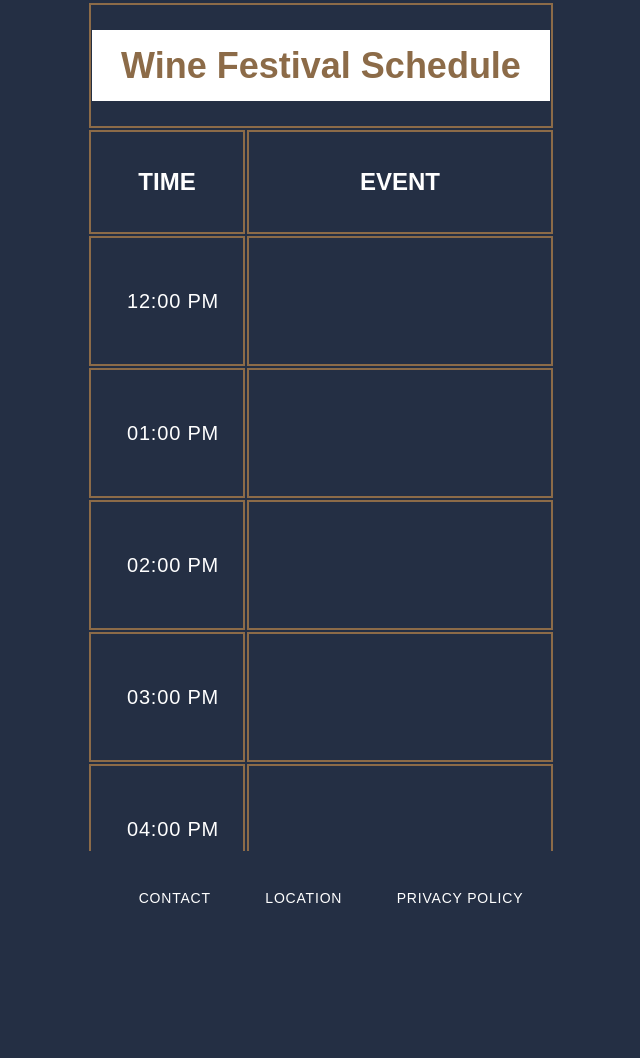
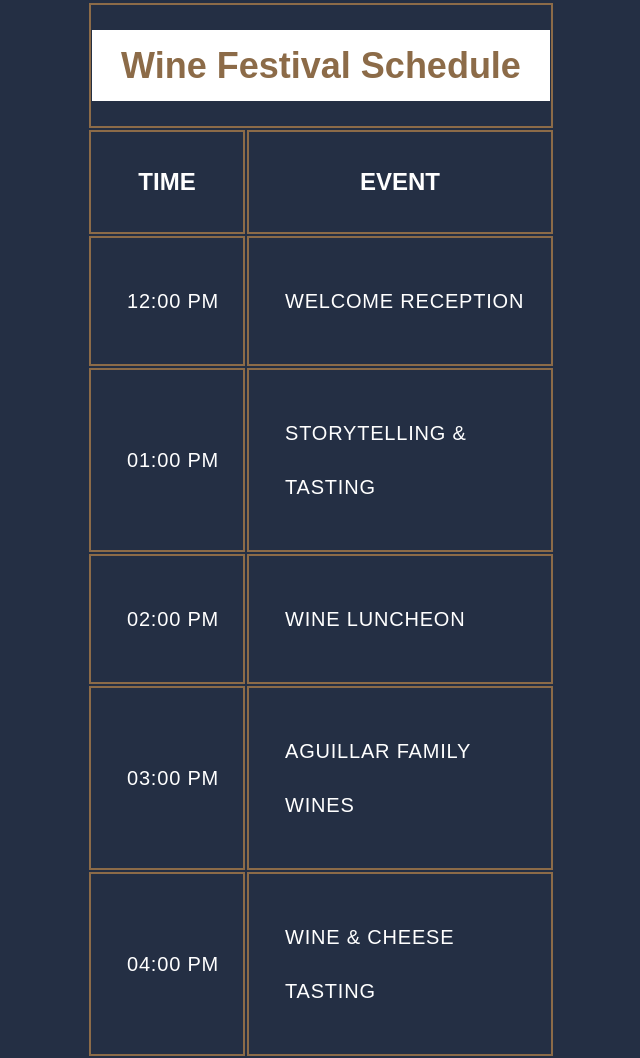
Before and after one commit to brosmar18/wine-festival-schedule, a plain HTML site: page index.html in a window 1280 px wide. Shown: the part 119-1177 px from the top of the page, without its empty margins (319-959 px from the left). Before the commit the page ends 1065 px from the top, so only its background shows below. Drawn offline with Linux system fonts and the light colour scheme.

Commit message:
Events added to table. Footer Removed

```diff
--- a/index.html
+++ b/index.html
@@ -36,41 +36,47 @@
                     <td class="left">
                         <h3>12:00 PM</h3>
                     </td>
-                    <td></td>
+                    <td>
+                        <h3>Welcome Reception</h3>
+                    </td>
                 </tr>
                 <tr>
                     <td class="left">
                         <h3>01:00 PM</h3>
                     </td>
-                    <td></td>
+                    <td>
+                        <h3>Storytelling & Tasting</h3>
+                    </td>
                 </tr>
                 <tr>
                     <td class="left">
                         <h3>02:00 PM</h3>
                     </td>
-                    <td></td>
+                    <td>
+                        <h3>Wine Luncheon</h3>
+                    </td>
                 </tr>
                 <tr>
                     <td class="left">
                         <h3>03:00 PM</h3>
                     </td>
-                    <td></td>
+                    <td>
+                        <h3>Aguillar Family Wines</h3>
+                    </td>
                 </tr>
                 <tr>
                     <td class="left">
                         <h3>04:00 PM</h3>
                     </td>
-                    <td></td>
+                    <td>
+                        <h3>Wine & Cheese Tasting</h3>
+                    </td>
                 </tr>
             </tbody>
         </table>
     </div>
 
-    <footer>
-        <h3>Contact</h3>
-        <h3>Location</h3>
-        <h3>Privacy Policy</h3>
-    </footer>
+
 </body>
 
 </html>
```
